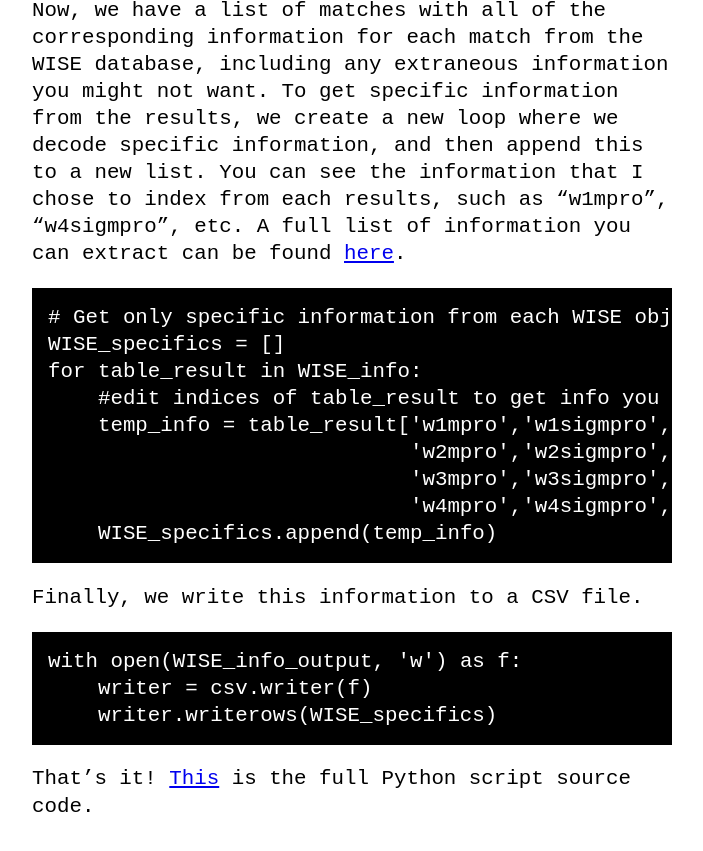
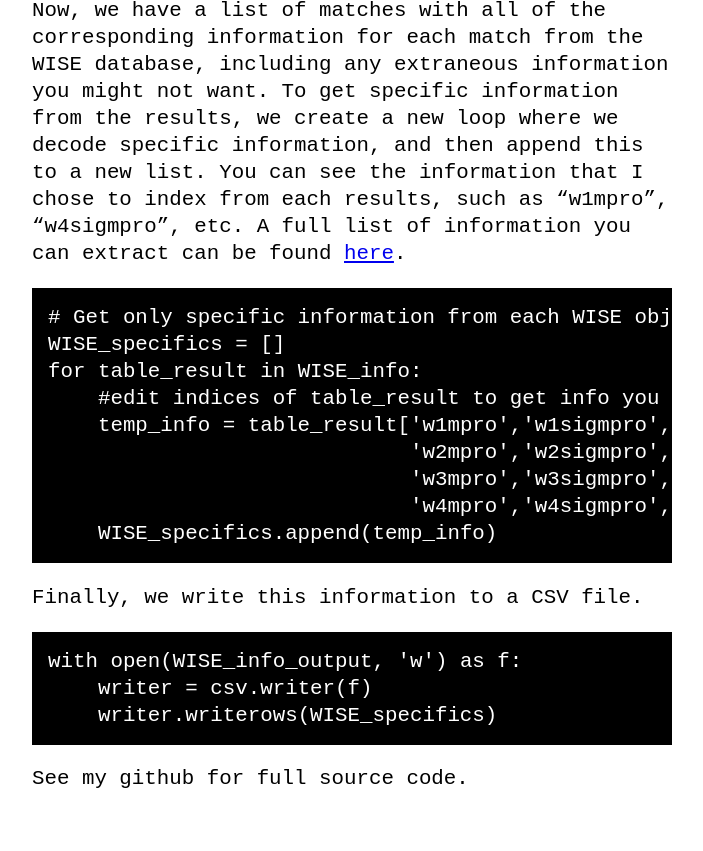
Before and after one commit to deadoceans/deadoceans.github.io, a Jekyll site: the page built from _posts/2017-12-15-mining-data-with-astroquery.md, in a window 1280 px wide and 900 px high, scrolled down 7854 px. Shown: the top 851 px of the window, without its empty margins (288-991 px from the left). Built offline with Jekyll 4.4.1, drawn with Linux system fonts in a browser that asks for light colours.

Commit message:
Update 2017-12-15-mining-data-with-astroquery.md

````diff
--- a/_posts/2017-12-15-mining-data-with-astroquery.md
+++ b/_posts/2017-12-15-mining-data-with-astroquery.md
@@ -207,5 +207,4 @@ with open(WISE_info_output, 'w') as f:
     writer.writerows(WISE_specifics)
 ```
 
-
-That's it!  [This](https://github.com/jjgccg/IRSA-ALLWISE-Classifier/blob/master/matching%20scripts/WISE_query.py) is the full Python script source code.
+See my github for full source code.
````
